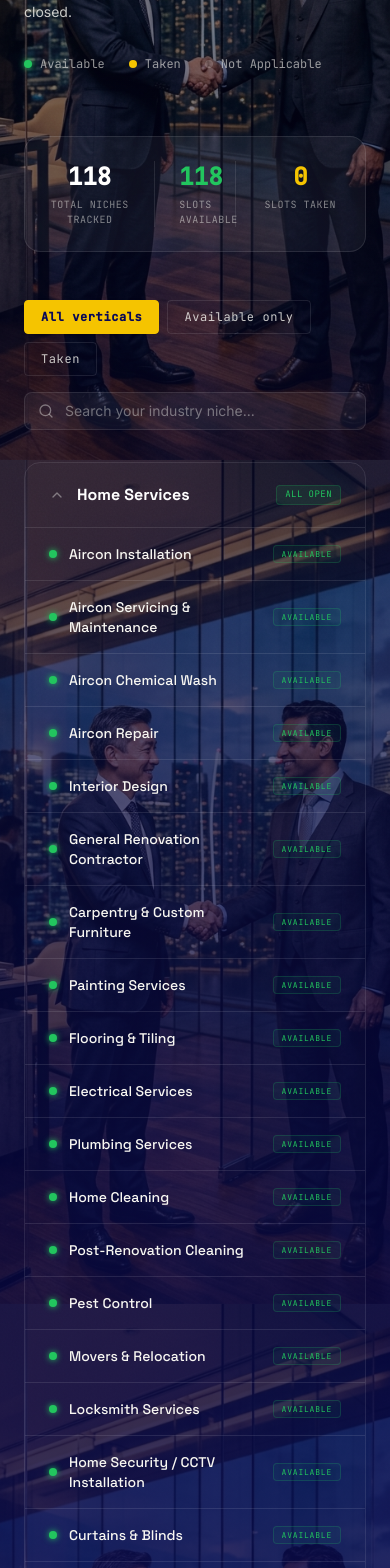
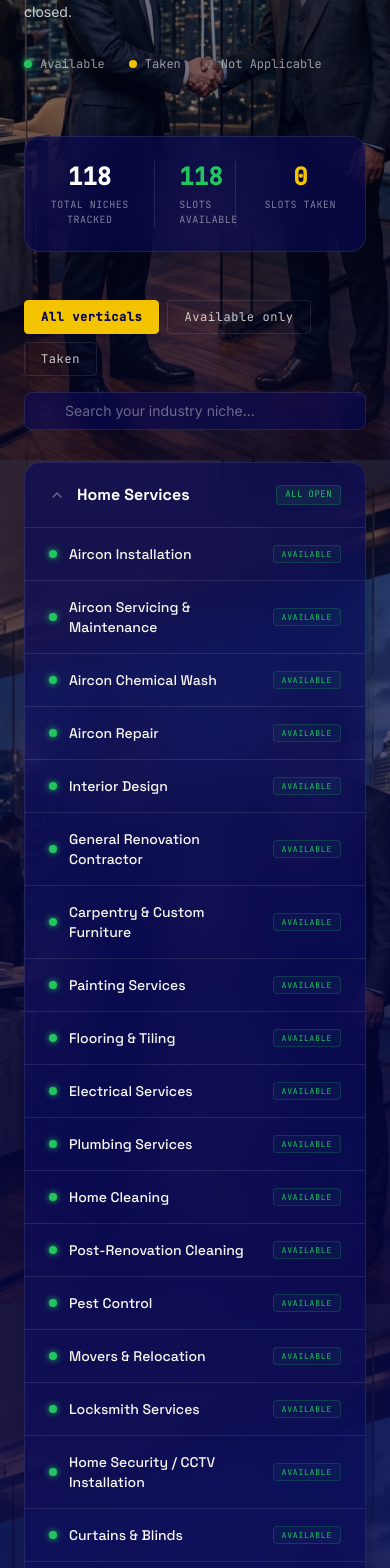
Before and after one commit to pruthvirajtarode/daredevildigital, a React (Vite) app: page / in a window 390 px wide. Shown: the part 4900-6468 px from the top of the page. Built offline with nearby package versions, Linux system fonts and the light colour scheme.

Commit message:
Add glassmorphic backgrounds to ExclusivityTracker lists for text readability

```diff
--- a/src/components/sections/ExclusivityTracker.tsx
+++ b/src/components/sections/ExclusivityTracker.tsx
@@ -130,7 +130,7 @@ export default function ExclusivityTracker() {
           whileInView={{ opacity: 1, y: 0 }}
           viewport={{ once: true, amount: 0.2 }}
           transition={{ duration: 0.6, delay: 0.2 }}
-          className="grid grid-cols-3 gap-6 bg-white/5 border border-white/10 rounded-2xl p-6 lg:p-8 mb-12 text-center"
+          className="grid grid-cols-3 gap-6 bg-brand-navy/60 backdrop-blur-xl border border-white/10 rounded-2xl p-6 lg:p-8 mb-12 text-center shadow-2xl"
         >
           <div>
             <span className="block font-mono text-2xl lg:text-4xl font-bold text-brand-purewhite">
@@ -188,13 +188,13 @@ export default function ExclusivityTracker() {
               value={searchQuery}
               onChange={(e) => setSearchQuery(e.target.value)}
               placeholder="Search your industry niche..."
-              className="w-full bg-white/5 border border-white/10 focus:border-brand-yellow rounded-lg pl-10 pr-4 py-2 text-sm text-brand-offwhite placeholder-brand-offwhite/40 focus:outline-none transition-colors"
+              className="w-full bg-brand-navy/60 backdrop-blur-md border border-white/10 focus:border-brand-yellow rounded-lg pl-10 pr-4 py-2 text-sm text-brand-offwhite placeholder-brand-offwhite/40 focus:outline-none transition-colors"
             />
           </div>
         </div>
 
         {/* Verticals List */}
-        <div className="border border-white/10 rounded-2xl overflow-hidden divide-y divide-white/10">
+        <div className="border border-white/10 rounded-2xl overflow-hidden divide-y divide-white/10 bg-brand-navy/70 backdrop-blur-xl shadow-2xl">
           {filteredVerticals.length > 0 ? (
             filteredVerticals.map((vert) => {
               const isOpen = !!openVerticals[vert.id];
@@ -299,7 +299,7 @@ export default function ExclusivityTracker() {
         </div>
 
         {/* CTA Strip */}
-        <div className="flex flex-col sm:flex-row items-center justify-between gap-6 border border-white/10 rounded-2xl p-6 lg:p-8 mt-12 bg-white/5">
+        <div className="flex flex-col sm:flex-row items-center justify-between gap-6 border border-white/10 rounded-2xl p-6 lg:p-8 mt-12 bg-brand-navy/80 backdrop-blur-xl shadow-2xl">
           <div>
             <h4 className="font-display text-lg font-bold text-brand-purewhite mb-1">
               Your business niche is still open. Move before it isn't.
```
